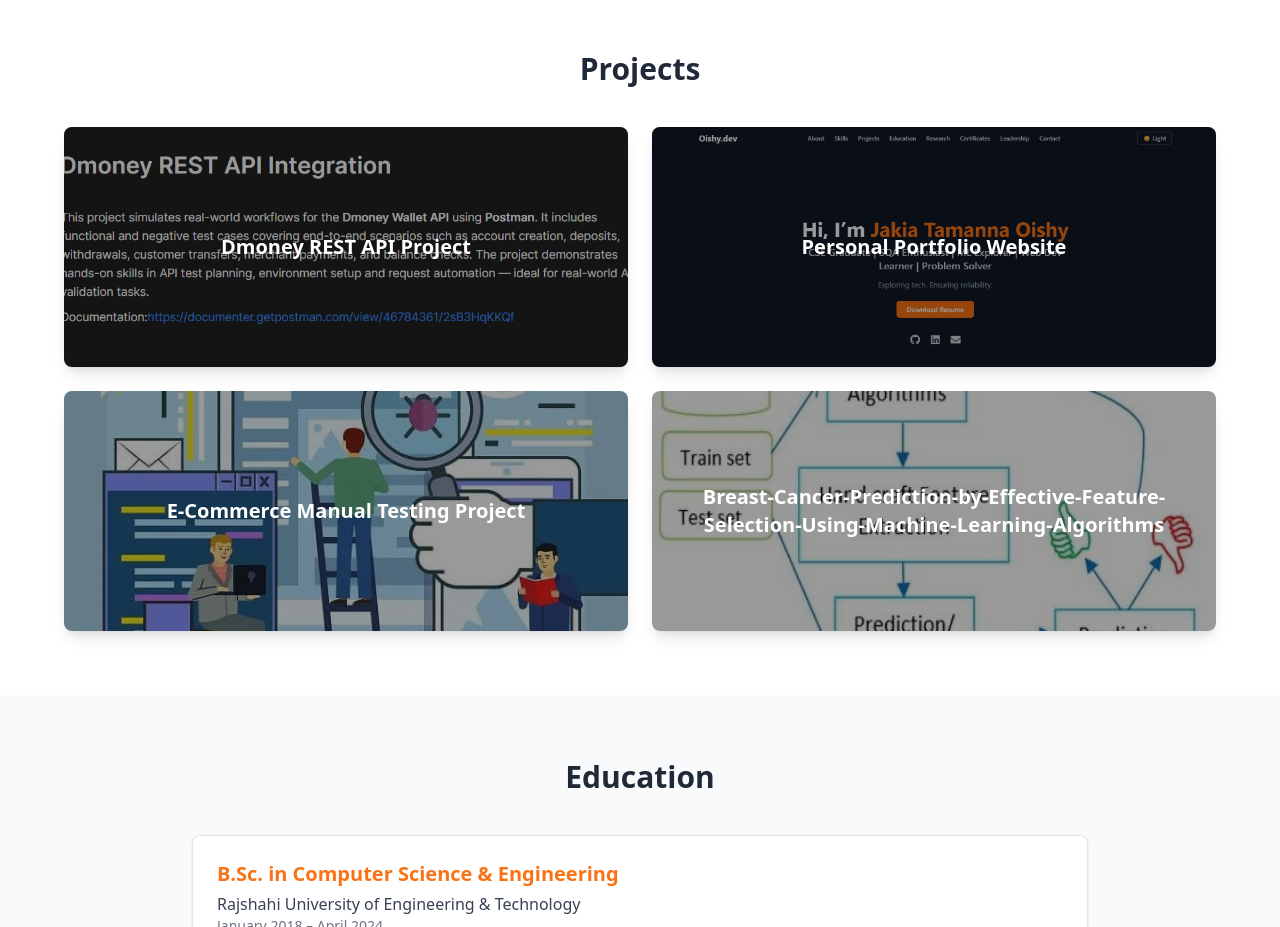
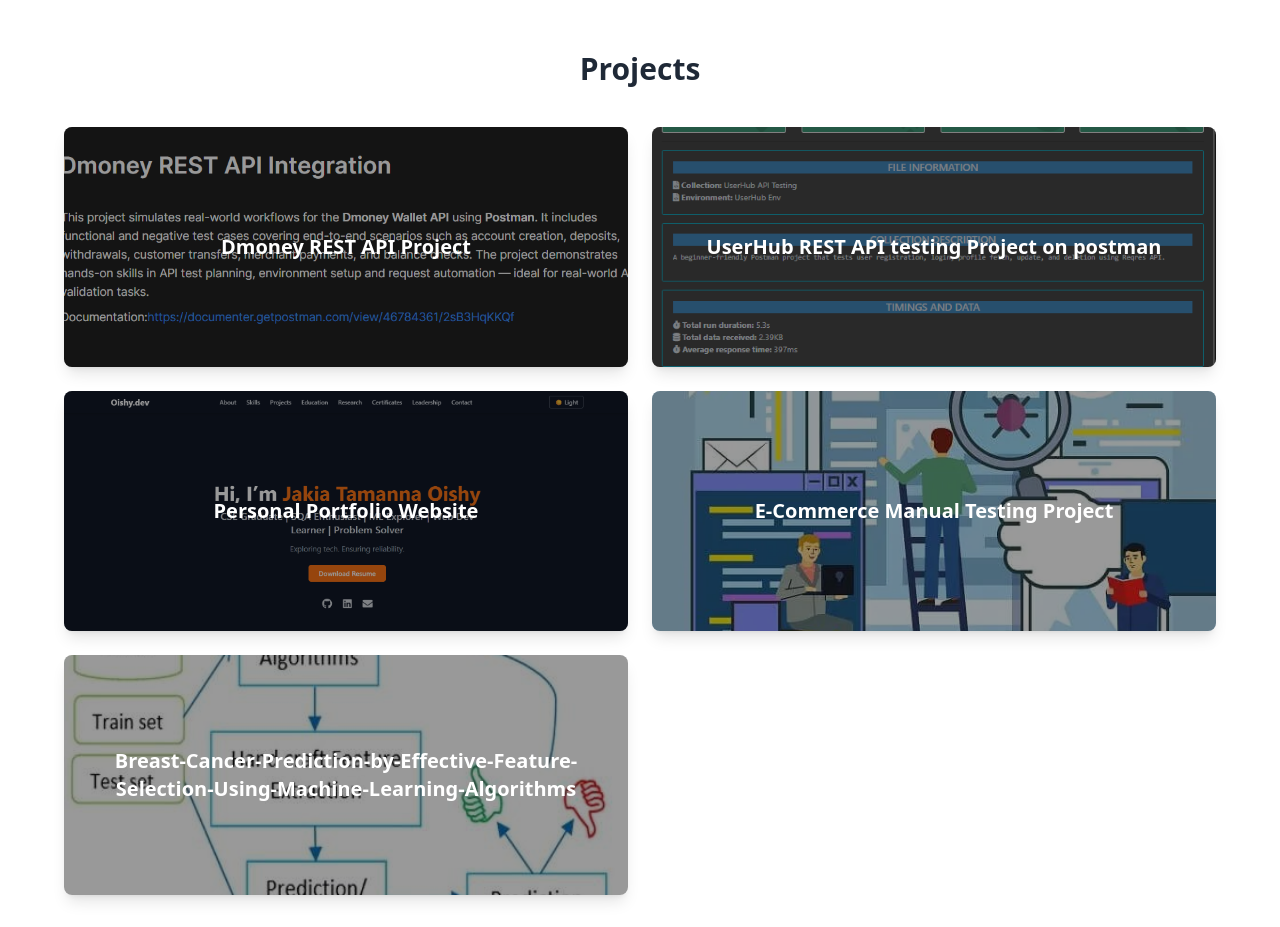
Before and after one commit to tamannaoishy/Portfolio, a React (Vite) app: page / in a window 1280 px wide. Shown: the part 2520-3447 px from the top of the page. Built offline with nearby package versions, Linux system fonts and the light colour scheme.

Commit message:
Add UserHub project

```diff
--- a/src/data/projects.js
+++ b/src/data/projects.js
@@ -8,6 +8,18 @@ const projects = [
     //tools: ["React", "TailwindCSS", "Framer Motion"],
     image: "/images/dmoney.png", // add to public/images/
     github: "https://github.com/tamannaoishy/Dmoney-REST-API-Integration-Project-Postman-Automation-Collections",
+    live: "",
+
+
+
+  },
+  {
+    id: "UserHub API",
+    title: "UserHub  REST API testing Project on postman",
+    //description: "A responsive portfolio site showcasing my skills, projects, and resume. Built with modern tools and smooth animations.",
+    //tools: ["React", "TailwindCSS", "Framer Motion"],
+    image: "/images/UserHub.png", // add to public/images/
+    github: "https://github.com/tamannaoishy/UserHub-API-Testing-Project",
     live: "",
 
 
```
Also changed, not shown: public/images/UserHub.png (added).
